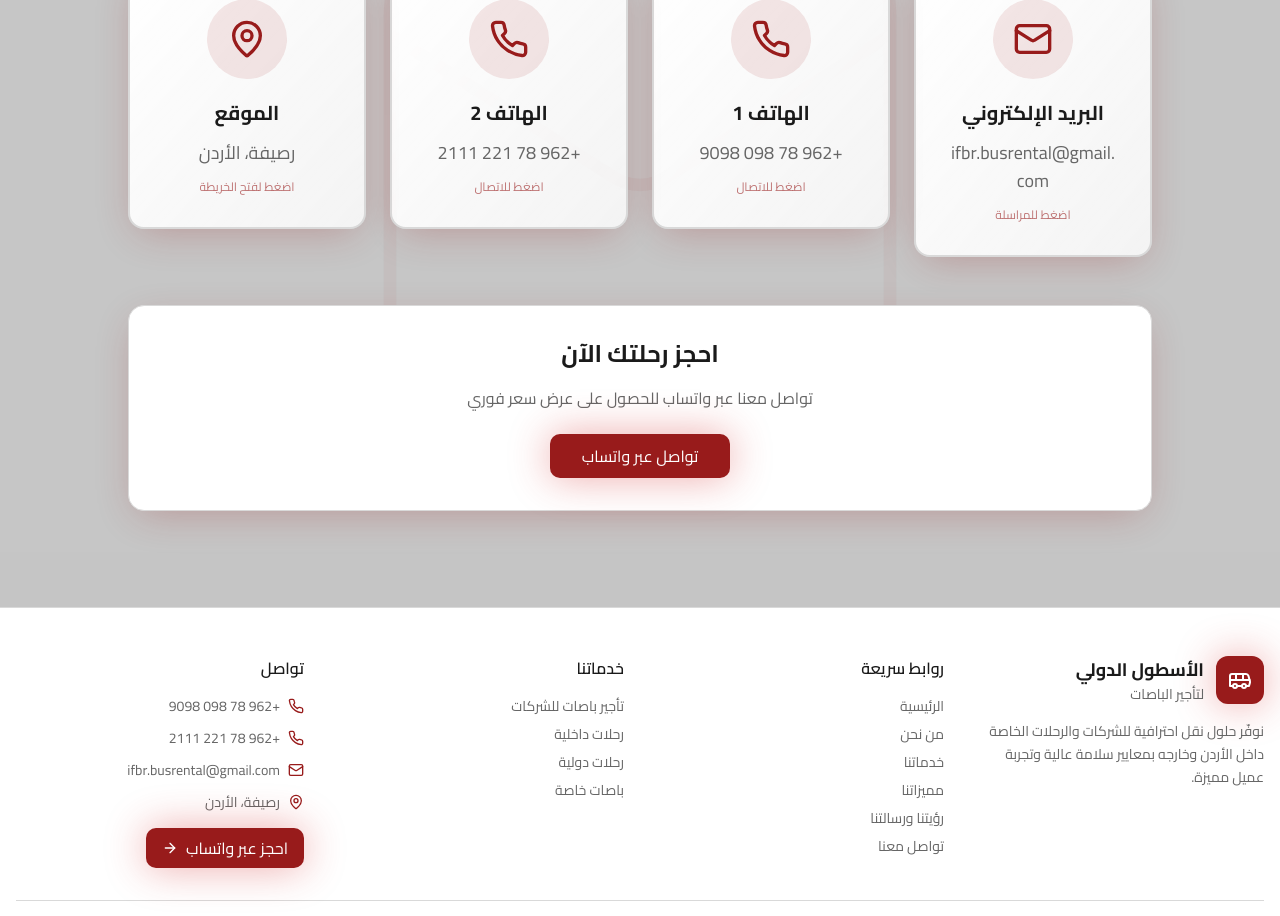
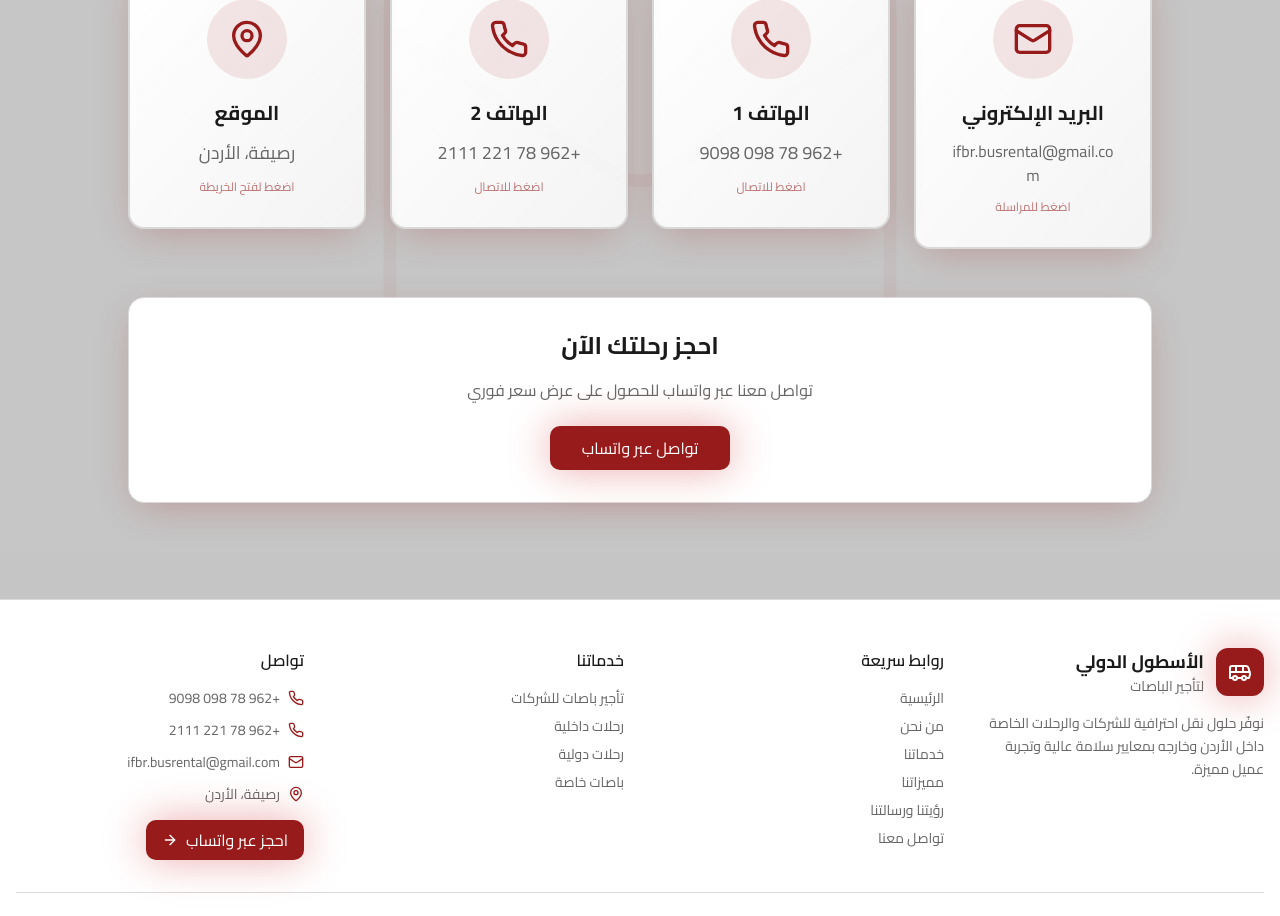
Before and after one commit to Hamza-Kitana/if, a React (Vite) app: page / in a window 1280 px wide. Shown: the part 4783-5699 px from the top of the page. Built offline with nearby package versions, Linux system fonts and the light colour scheme; the HTML template or start-up script is replaced by a standard one.

Commit message:
Fix: Reduce email text size for better fit in contact card

```diff
--- a/src/components/Contact.tsx
+++ b/src/components/Contact.tsx
@@ -95,7 +95,7 @@ const Contact = () => {
                       <h3 className="font-bold text-lg md:text-xl mb-2 md:mb-3 text-foreground group-hover:text-primary transition-colors">
                         {info.label}
                       </h3>
-                      <p className="text-base md:text-lg text-muted-foreground break-words group-hover:text-foreground transition-colors">
+                      <p className={`text-muted-foreground break-words group-hover:text-foreground transition-colors ${info.icon === Mail ? 'text-sm md:text-base' : 'text-base md:text-lg'}`}>
                         {info.value}
                       </p>
 
```
